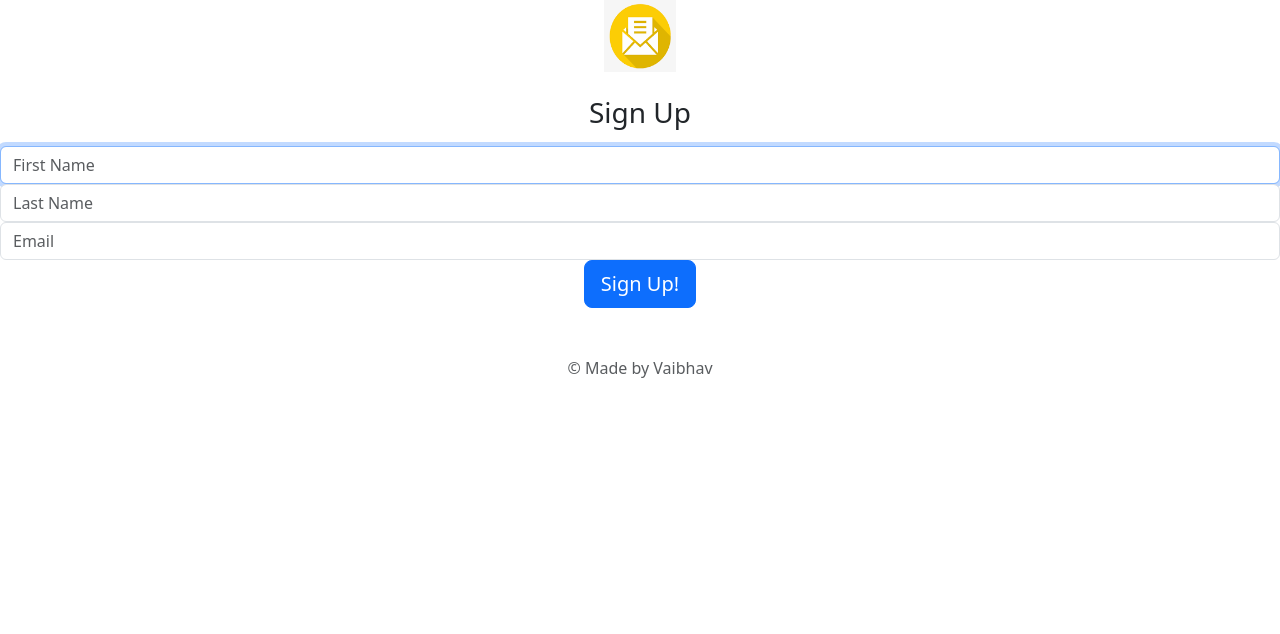
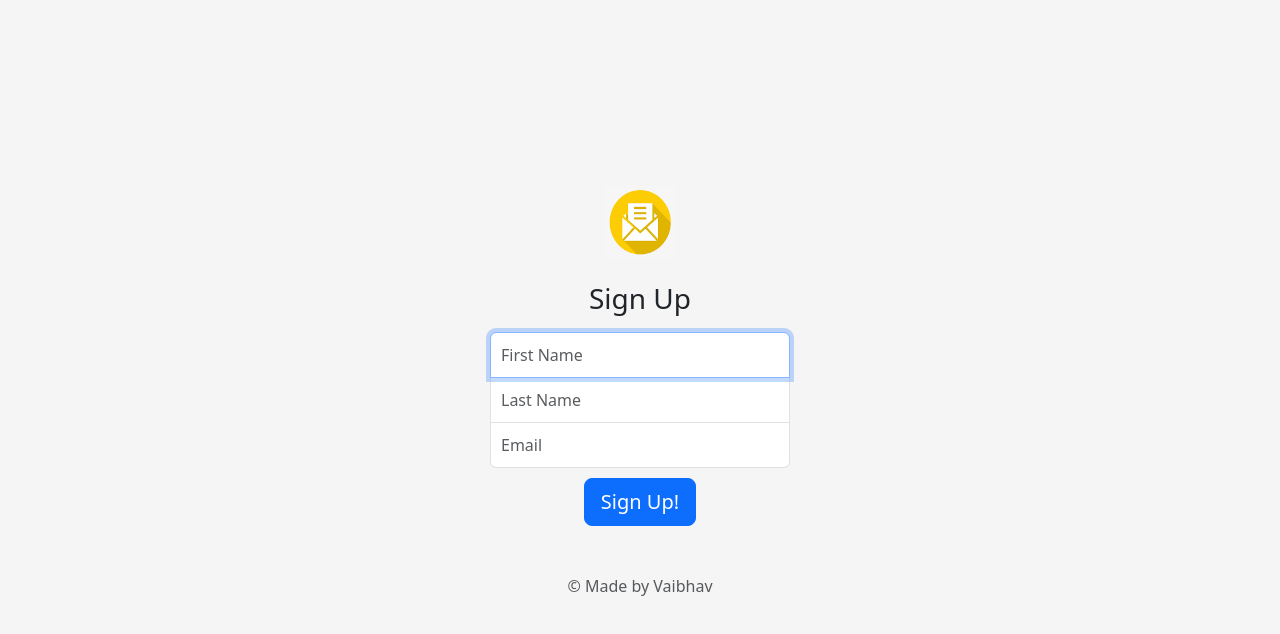
Before and after one commit to Vaibhav1808/NewsLetter, a website: page index.html in a window 1280 px wide. Drawn offline with nearby package versions, Linux system fonts and the light colour scheme.

Commit message:
adding css

```diff
--- a/index.html
+++ b/index.html
@@ -19,7 +19,7 @@
 			crossorigin="anonymous" />
 
 		<!-- Custom styles for this template -->
-		<!-- <link rel="stylesheet" href="css/styles.css" /> -->
+		<link rel="stylesheet" href="css/styles.css" />
 	</head>
 
 	<body class="text-center">
```
